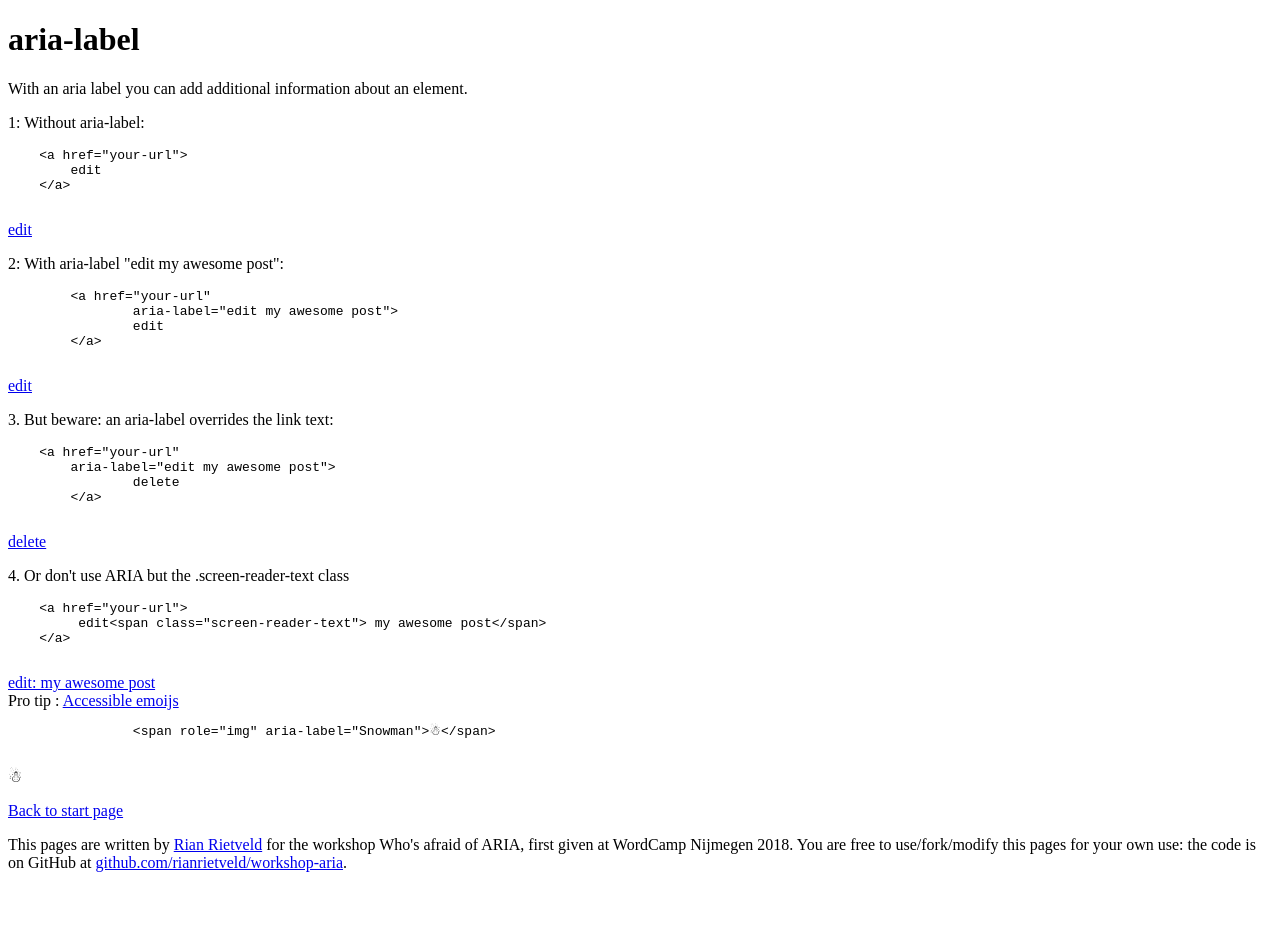
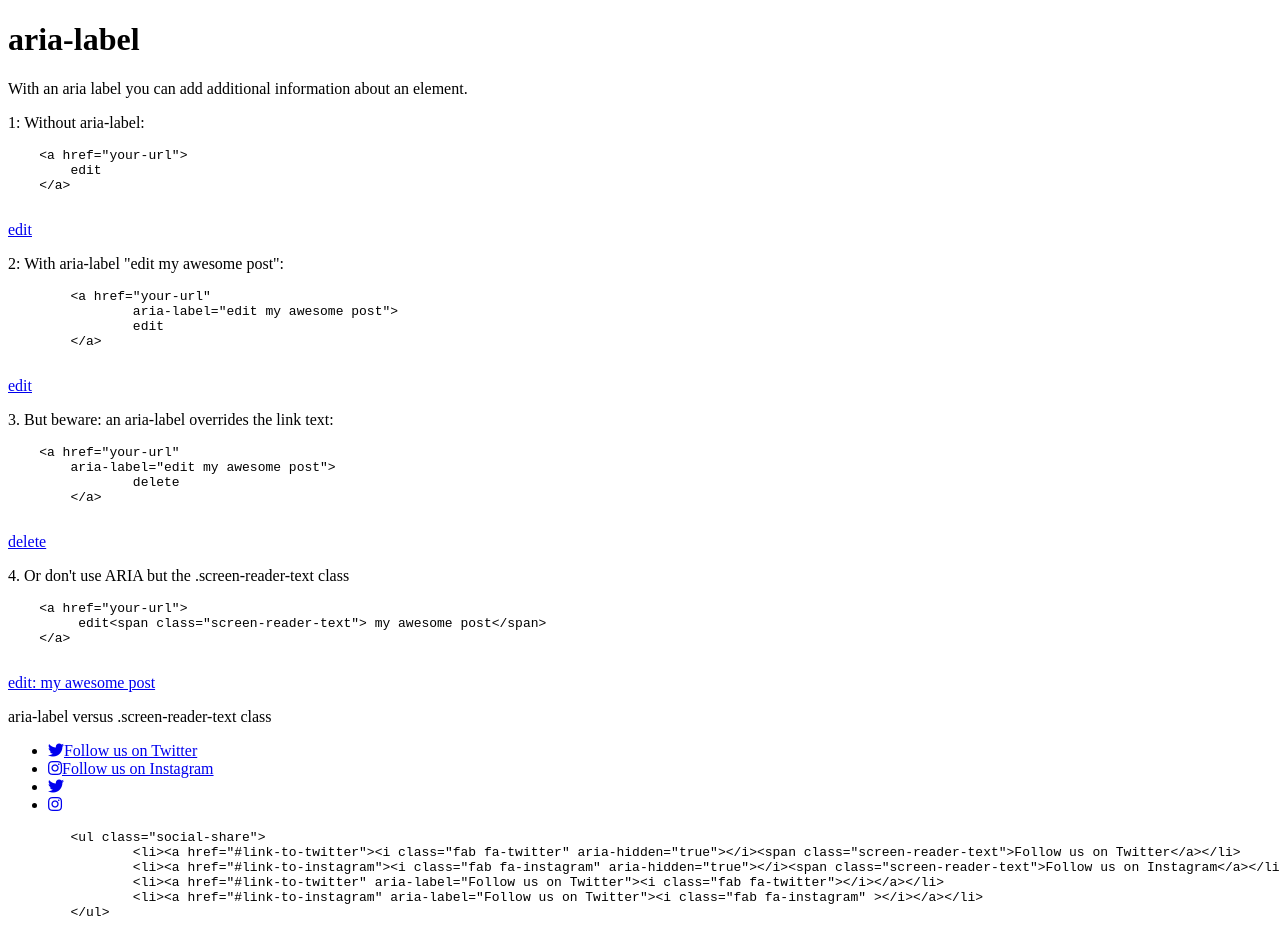
Before and after one commit to rianrietveld/workshop-aria, a plain HTML site: page aria-label.html in a window 1280 px wide. Shown: the top 945 px of the page. Before the commit the page ends 888 px from the top, so only its background shows below. Drawn offline with Linux system fonts and the light colour scheme.

Commit message:
aria-label

```diff
--- a/aria-label.html
+++ b/aria-label.html
@@ -4,10 +4,10 @@
 <head>
 	<meta charset="utf-8">
 
-	<title>aria-label - belongs to the workshop: Who's afraid of ARIA</title>
+	<title>aria-label - workshop: Who's afraid of ARIA</title>
 	<meta name="author" content="Rian Rietveld">
-	<link rel="stylesheet" href="style.css" type="text/css">
-
+	<link rel="stylesheet" href="css/style.css" type="text/css">
+	<link rel="stylesheet" href="https://use.fontawesome.com/releases/v5.2.0/css/all.css" integrity="sha384-hWVjflwFxL6sNzntih27bfxkr27PmbbK/iSvJ+a4+0owXq79v+lsFkW54bOGbiDQ" crossorigin="anonymous">
 </head>
 <body>
 
@@ -67,6 +67,27 @@
 	<a href="#">edit<span class="screen-reader-text">: my awesome post</span></a>
 	</div>
 
+
+	<div class="highlight">
+		<p>aria-label versus .screen-reader-text class</p>
+	<ul class="social-share">
+		<li><a href="#link-to-twitter"><i class="fab fa-twitter" aria-hidden="true"></i><span class="screen-reader-text">Follow us on Twitter</span></a></li>
+		<li><a href="#link-to-instagram"><i class="fab fa-instagram" aria-hidden="true"></i><span class="screen-reader-text">Follow us on Instagram</span></a></li>
+		<li><a href="#link-to-twitter" aria-label="Follow us on Twitter"><i class="fab fa-twitter"></i></a></li>
+		<li><a href="#link-to-instagram" aria-label="Follow us on Twitter"><i class="fab fa-instagram" ></i></a></li>
+	</ul>
+
+
+	<pre>
+	&lt;ul class="social-share"&gt;
+		&lt;li>&lt;a href="#link-to-twitter">&lt;i class="fab fa-twitter" aria-hidden="true">&lt;/i>&lt;span class="screen-reader-text">Follow us on Twitter</span>&lt;/a>&lt;/li>
+		&lt;li>&lt;a href="#link-to-instagram">&lt;i class="fab fa-instagram" aria-hidden="true">&lt;/i>&lt;span class="screen-reader-text">Follow us on Instagram</span>&lt;/a>&lt;/li>
+		&lt;li>&lt;a href="#link-to-twitter" aria-label="Follow us on Twitter">&lt;i class="fab fa-twitter">&lt;/i>&lt;/a>&lt;/li>
+		&lt;li>&lt;a href="#link-to-instagram" aria-label="Follow us on Twitter">&lt;i class="fab fa-instagram" >&lt;/i>&lt;/a>&lt;/li>
+	&lt;/ul>
+	</pre>
+	</div>
+
 	<div class="highlight">
 		Pro tip : <a href="https://tink.uk/accessible-emoji/">Accessible emoijs</a>
 	<pre>
@@ -75,8 +96,11 @@
 
 		<span role="img" aria-label="Snowman">&#9731;</span>
 
+
+
+	</div>
 	<p><a href="index.html">Back to start page</a></p>
-	</div>
+
 
 </main>
 
```
